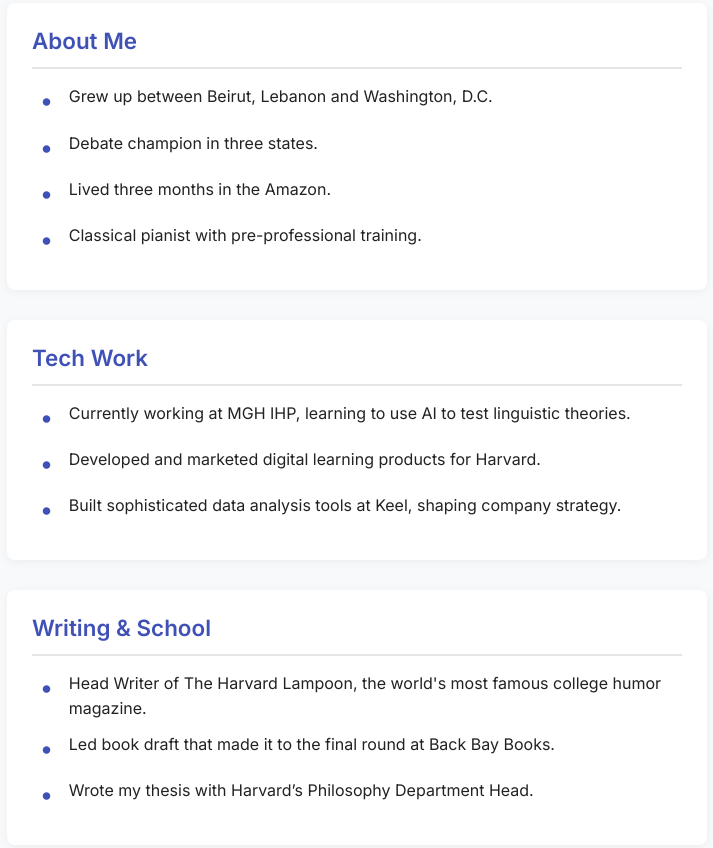
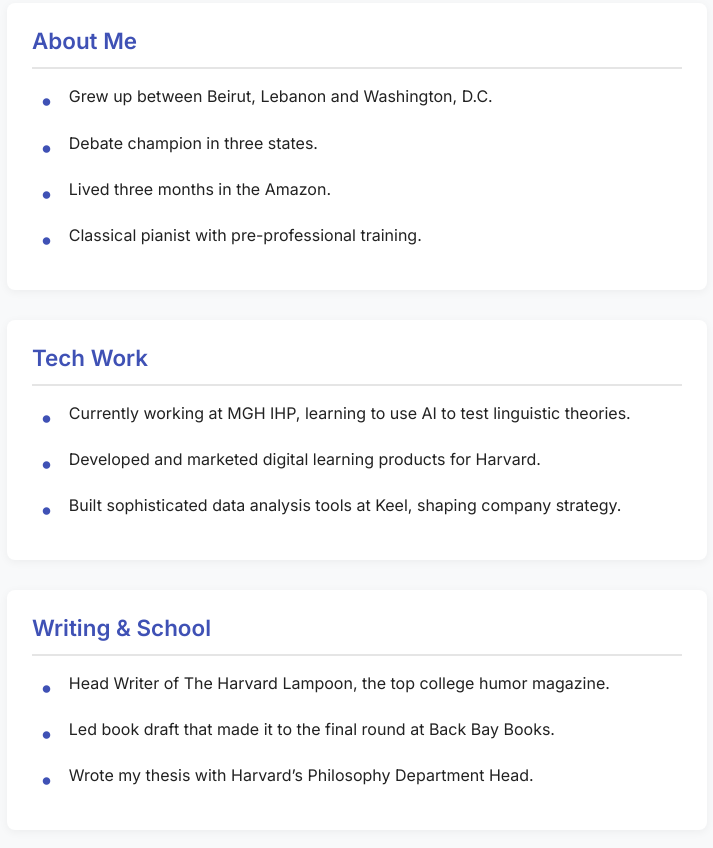
Before and after one commit to eliesalem/eliesalem.github.io, a plain HTML site: page index.html in a window 1280 px wide. Shown: the part 882-1730 px from the top of the page, without its empty margins (283-996 px from the left). Drawn offline with Linux system fonts and the light colour scheme.

Commit message:
small wording change

```diff
--- a/index.html
+++ b/index.html
@@ -226,7 +226,7 @@
 	<div class="section">
 		<h2>Writing &amp; School</h2>
 		<ul>
-			<li>Head Writer of The Harvard Lampoon, the world's most famous college humor magazine.</li>
+			<li>Head Writer of The Harvard Lampoon, the top college humor magazine.</li>
 			<li>Led book draft that made it to the final round at Back Bay Books.</li>
 			<li>Wrote my thesis with Harvard’s Philosophy Department Head.</li>
 		</ul>
```
